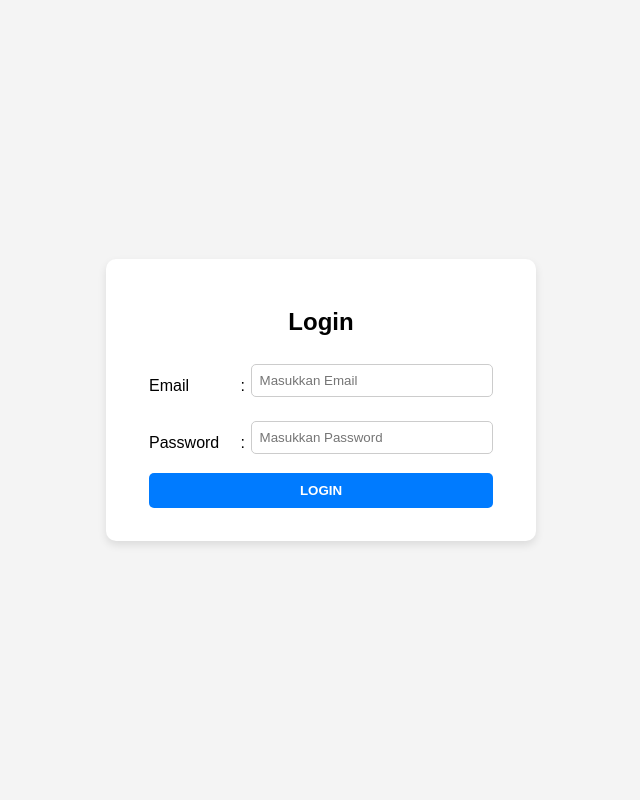
After one commit to Bintang444/php, a PHP site: page /login.php in a window 1280 px wide. The commit adds this page. Shown: the whole page, without its empty margins (319-959 px from the left). Run offline with PHP 8.4, Linux system fonts and the light colour scheme.

Commit message:
Login + CSS

```diff
--- /dev/null
+++ b/login.php
@@ -0,0 +1,106 @@
+<!DOCTYPE html>
+<html lang="id">
+<head>
+	<meta charset="UTF-8">
+	<title>Membuat Login Dengan PHP dan MySQLi</title>
+	<style>
+		body {
+			font-family: Arial, sans-serif;
+			background-color: #f4f4f4;
+			display: flex;
+			justify-content: center;
+			align-items: center;
+			height: 100vh;
+			margin: 0;
+		}
+		.container {
+			background-color: white;
+			padding: 30px 40px;
+			border-radius: 10px;
+			box-shadow: 0 4px 8px rgba(0,0,0,0.1);
+			width: 350px;
+		}
+		h2 {
+			text-align: center;
+			margin-bottom: 20px;
+		}
+		form table {
+			width: 100%;
+		}
+		input[type="email"],
+		input[type="password"] {
+			width: 100%;
+			padding: 8px;
+			margin: 5px 0 15px;
+			box-sizing: border-box;
+			border: 1px solid #ccc;
+			border-radius: 5px;
+		}
+		input[type="submit"] {
+			width: 100%;
+			padding: 10px;
+			background-color: #007bff;
+			border: none;
+			color: white;
+			border-radius: 5px;
+			cursor: pointer;
+			font-weight: bold;
+		}
+		input[type="submit"]:hover {
+			background-color: #0056b3;
+		}
+		.message {
+			text-align: center;
+			margin-bottom: 15px;
+			color: red;
+		}
+	</style>
+	<script>
+		// Reset form saat halaman di-refresh
+		window.onload = function() {
+			document.getElementById("loginForm").reset();
+		}
+	</script>
+</head>
+<body>
+	<div class="container">
+		<h2>Login</h2>
+
+		<!-- cek pesan notifikasi -->
+		<div class="message">
+			<?php
+            session_start();
+            if (isset($_SESSION['flash'])) {
+	            echo $_SESSION['flash'];
+	            unset($_SESSION['flash']); // supaya cuma muncul sekali
+            }
+            ?>
+
+		</div>
+
+		<form method="post" action="login_proses.php" id="loginForm">
+			<table>
+				<tr>
+					<td>Email</td>
+					<td>:</td>
+					<td><input type="email" name="email" placeholder="Masukkan Email" required></td>
+				</tr>
+				<tr>
+					<td>Password</td>
+					<td>:</td>
+					<td><input type="password" name="password" placeholder="Masukkan Password" required></td>
+				</tr>
+				<tr>
+					<td colspan="3"><input type="submit" value="LOGIN"></td>
+				</tr>
+			</table>
+		</form>
+	</div>
+    <script>
+		// Reset form saat halaman di-refresh
+		window.onload = function() {
+			document.getElementById("loginForm").reset();
+		}
+	</script>
+</body>
+</html>
```
Also changed, not shown: hasil.php (+54 -1 lines), login_proses.php (added, +28 -0 lines), logout.php (added, +10 -0 lines).
